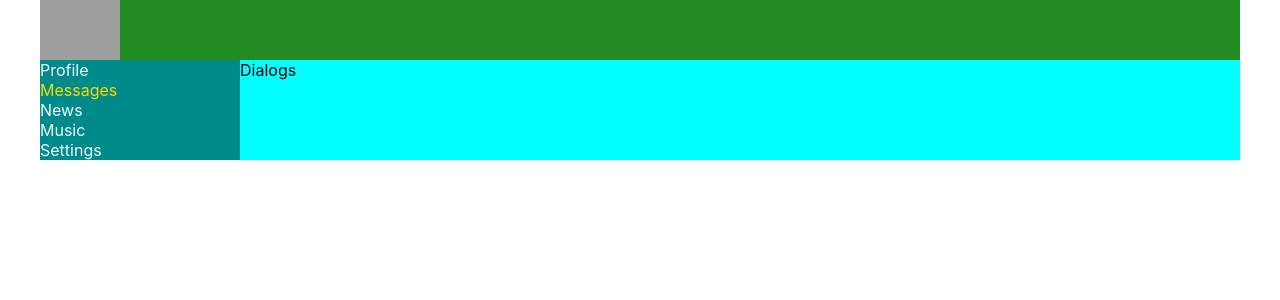
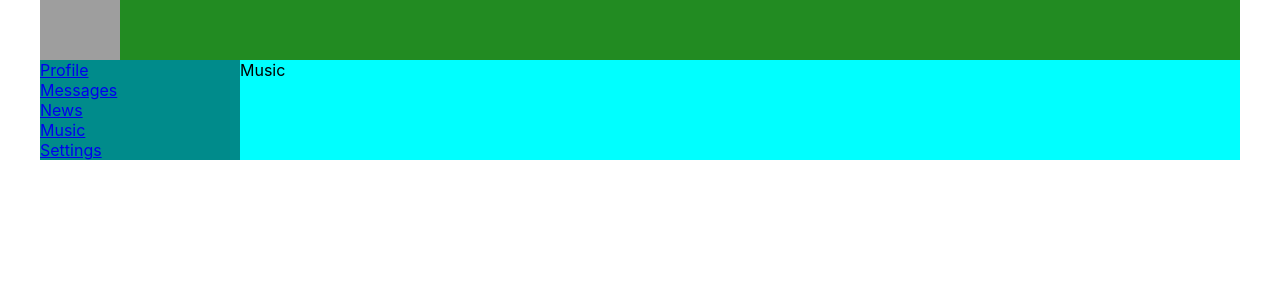
Before and after one commit to svetik-kov/Social_network, a React (Create React App) app: page /music in a window 1280 px wide. Shown: the top 300 px of the page. Built offline with nearby package versions, Linux system fonts and the light colour scheme; grey boxes are pictures that could not be loaded.

Commit message:
lesson 19

```diff
--- a/src/App.tsx
+++ b/src/App.tsx
@@ -4,21 +4,29 @@
 import {NavBar} from "./components/NavBar/NavBar";
 import {Profile} from "./components/Profile/Profile";
 import {Dialogs} from "./components/Dialogs/Dialogs";
-
+import {BrowserRouter, Route} from "react-router-dom";
+import {Settings} from "./components/Settinds/Settings";
+import {News} from "./components/News/News";
+import {Music} from "./components/Music/Music";
 
 
 function App() {
     return (
+        <BrowserRouter>
             <div className="appWrapper">
-
                 <Header/>
                 <NavBar/>
-           {/* <Profile/>*/}
                 <div className="appWrapperContent">
-              <Dialogs/>
+                    <Route path={'/dialogs'} component={Dialogs}/>
+                    <Route path={'/profile'} component={Profile}/>
+                    <Route path={'/news'} component={News}/>
+                    <Route path={'/music'} component={Music}/>
+                    <Route path={'/setting'} component={Settings}/>
+                    {/* <Dialogs/>
+              <Profile/>*/}
                 </div>
-
             </div>
+        </BrowserRouter>
     );
 }
 
--- /dev/null
+++ b/src/components/Music/Music.tsx
@@ -0,0 +1,11 @@
+import src from "*.bmp";
+
+import React from 'react';
+
+export const Music = () => {
+    return (
+        <div>
+          Music
+        </div>
+    );
+};
--- a/src/components/NavBar/NavBar.tsx
+++ b/src/components/NavBar/NavBar.tsx
@@ -5,19 +5,19 @@
   return (
       <nav className={s.nav}>
           <div className={s.item}>
-              <a>Profile</a>
+              <a href={'/profile'}>Profile</a>
           </div>
           <div className={`${s.item} ${s.active}`}>
-              <a>Messages</a>
+              <a href={'/dialogs'}>Messages</a>
           </div>
           <div className={s.item}>
-              <a> News</a>
+              <a href={'/news'}> News</a>
           </div>
           <div className={s.item}>
-              <a>Music</a>
+              <a href={'/music'}>Music</a>
           </div>
           <div className={s.item}>
-              <a>Settings</a>
+              <a href={'/setting'}>Settings</a>
           </div>
       </nav>
   )
--- /dev/null
+++ b/src/components/News/News.tsx
@@ -0,0 +1,9 @@
+import React from 'react';
+
+export const News = () => {
+    return (
+        <div>
+            News
+        </div>
+    );
+};
--- /dev/null
+++ b/src/components/Settinds/Settings.tsx
@@ -0,0 +1,9 @@
+import React from 'react';
+
+export const Settings = () => {
+    return (
+        <div>
+            Settings
+        </div>
+    );
+};
```
Also changed, not shown: src/components/Music/Music.module.css (added), src/components/News/News.module.css (added), src/components/Settinds/Settings.module.css (added). Lines whose indentation alone changed are shown as unchanged.
